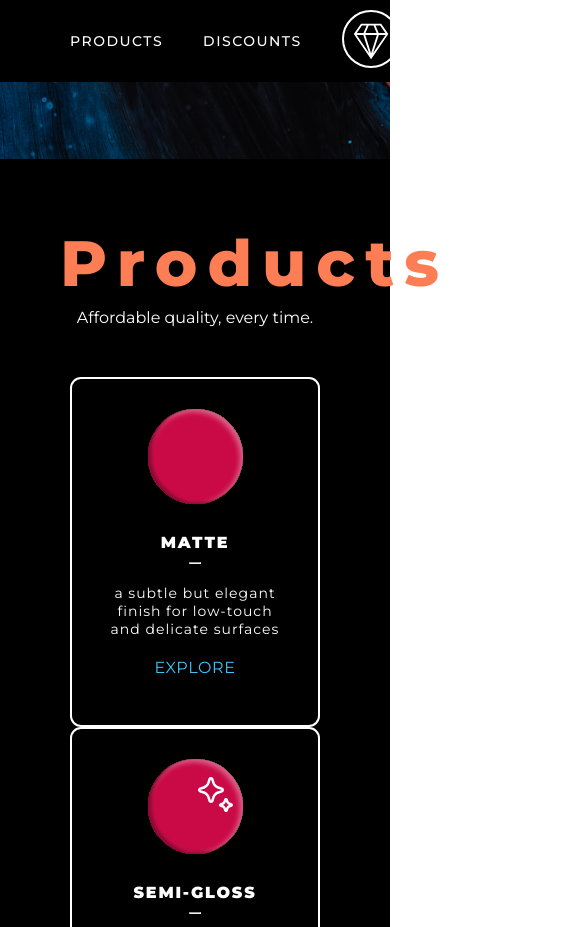
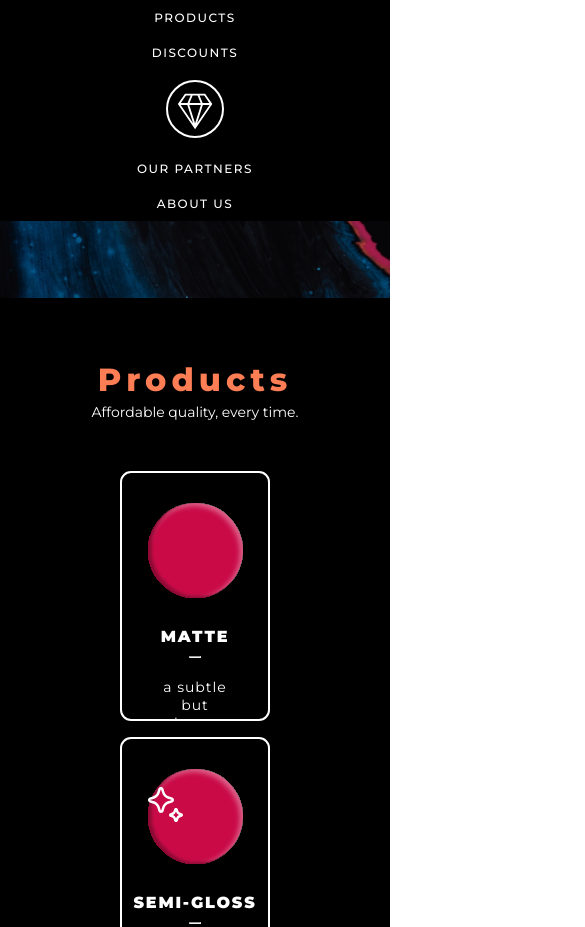
Before and after one commit to Ahmed-Eg73/Praktinis-darbas, a plain HTML site: page Index.html in a window 390 px wide. Shown: the top 927 px of the page, 585 px wide, since content can reach past the window. Drawn offline with Linux system fonts and the light colour scheme.

Commit message:
Update styles.css

```diff
--- a/css/styles.css
+++ b/css/styles.css
@@ -1,3 +1,4 @@
+/* General styles */
 * {
     margin: 0;
     padding: 0;
@@ -8,12 +9,13 @@ body {
     font-family: "Montserrat", sans-serif;
     font-weight: 400;
   }
-/**Header*/
+
   header {
     width: 100%;
     position: relative;
     background-color: #000;
   }
+
   nav {
     background-color: inherit;
     max-width: 1440px;
@@ -21,6 +23,7 @@ nav {
     padding: 0 40px;
     margin: 0 auto;
   }
+
   nav ul {
     list-style: none;
     display: flex;
@@ -29,8 +32,7 @@ nav ul {
     padding: 10px;
   }
 
-ul li a:link,
-ul li a:visited {
+  ul li a {
     display: block;
     padding: 0 20px;
     text-decoration: none;
@@ -41,15 +43,14 @@ ul li a:visited {
     letter-spacing: 1.5px;
     transition: all 0.3s ease-in;
   }
-ul li a:active,
+
   ul li a:hover,
-.text a:active,
   .text a:hover {
     color: #41c3f6;
     transform: translateY(3px);
-  box-shadow: 0 10px 20px rgba(65, 195, 246);
+    box-shadow: 0 10px 20px rgba(65, 195, 246, 0.5);
   }
-/**Section Hero*/
+
   section {
     width: 100%;
     background-image: url(/Img/bde6318c2ddb21b6c809490591ea6451.jpg);
@@ -59,6 +60,7 @@ section {
     background-size: cover;
     position: relative;
   }
+
   .hero-info {
     background-color: #000;
     max-width: 1200px;
@@ -66,9 +68,11 @@ section {
     padding: 60px;
     margin: 0 auto;
   }
+
   .hero_header {
     margin-bottom: 50px;
   }
+
   .hero_header h1 {
     color: #fd7d54;
     font-size: 64px;
@@ -78,18 +82,22 @@ section {
     margin-bottom: 0;
     line-height: 1.4;
   }
+
   .hero_header p {
     color: #fff;
     text-align: center;
     font-size: 16px;
     font-weight: 400;
   }
+
   .hero_cards {
     display: flex;
     align-items: center;
     justify-content: space-around;
+    gap: 1rem;
     flex-wrap: wrap;
   }
+
   .col {
     position: relative;
     width: 250px;
@@ -108,31 +116,37 @@ section {
     gap: 20px;
     transition: all 0.3s ease-in;
   }
+
   .col:hover {
     border: 2px solid #41c3f6;
   }
+
   .icon {
     height: 95px;
     margin-bottom: 25px;
   }
-/*starts**/
+
   .star_1 {
     position: absolute;
     right: 78px;
     top: 42px;
   }
+
   .star_up,
   .star_down {
     position: absolute;
   }
+
   .star_up {
     top: 35px;
     right: 108px;
   }
+
   .star_down {
     top: 105px;
     right: 100px;
   }
+
   .icon_svg p {
     font-weight: 900;
     text-transform: uppercase;
@@ -140,11 +154,13 @@ section {
     font-size: 16px;
     margin-bottom: 10px;
   }
+
   hr {
     width: 10%;
     margin: 0 auto;
     color: #fff;
   }
+
   .text p {
     text-transform: lowercase;
     text-align: center;
@@ -153,8 +169,8 @@ hr {
     color: #fff;
     margin-bottom: 20px;
   }
-.text a:link,
-.text a:visited {
+
+  .text a {
     display: block;
     color: #41c3f6;
     text-decoration: none;
@@ -163,7 +179,6 @@ hr {
     transition: all 0.3s ease-in;
   }
 
-/**footer*/
   footer {
     background-color: #000;
     color: #fff;
@@ -171,6 +186,56 @@ footer {
     text-align: center;
     line-height: 1.5px;
   }
+
   footer p {
     font-size: 14px;
   }
+
+  /* Media Queries for Responsiveness */
+
+  /* For tablets */
+  @media (max-width: 768px) {
+    nav ul {
+      flex-direction: column;
+      padding: 0;
+    }
+
+    ul li a {
+      padding: 10px 0;
+    }
+
+    .hero_header h1 {
+      font-size: 48px;
+    }
+
+    .col {
+      width: 200px;
+      height: 300px;
+    }
+  }
+
+  /* For mobile devices */
+  @media (max-width: 480px) {
+    nav ul {
+      padding: 0;
+    }
+
+    ul li a {
+      padding: 10px 0;
+      font-size: 12px;
+    }
+
+    .hero_header h1 {
+      font-size: 32px;
+      letter-spacing: 5px;
+    }
+
+    .hero_header p {
+      font-size: 14px;
+    }
+
+    .col {
+      width: 150px;
+      height: 250px;
+    }
+  }
```
Lines whose indentation alone changed are shown as unchanged.
